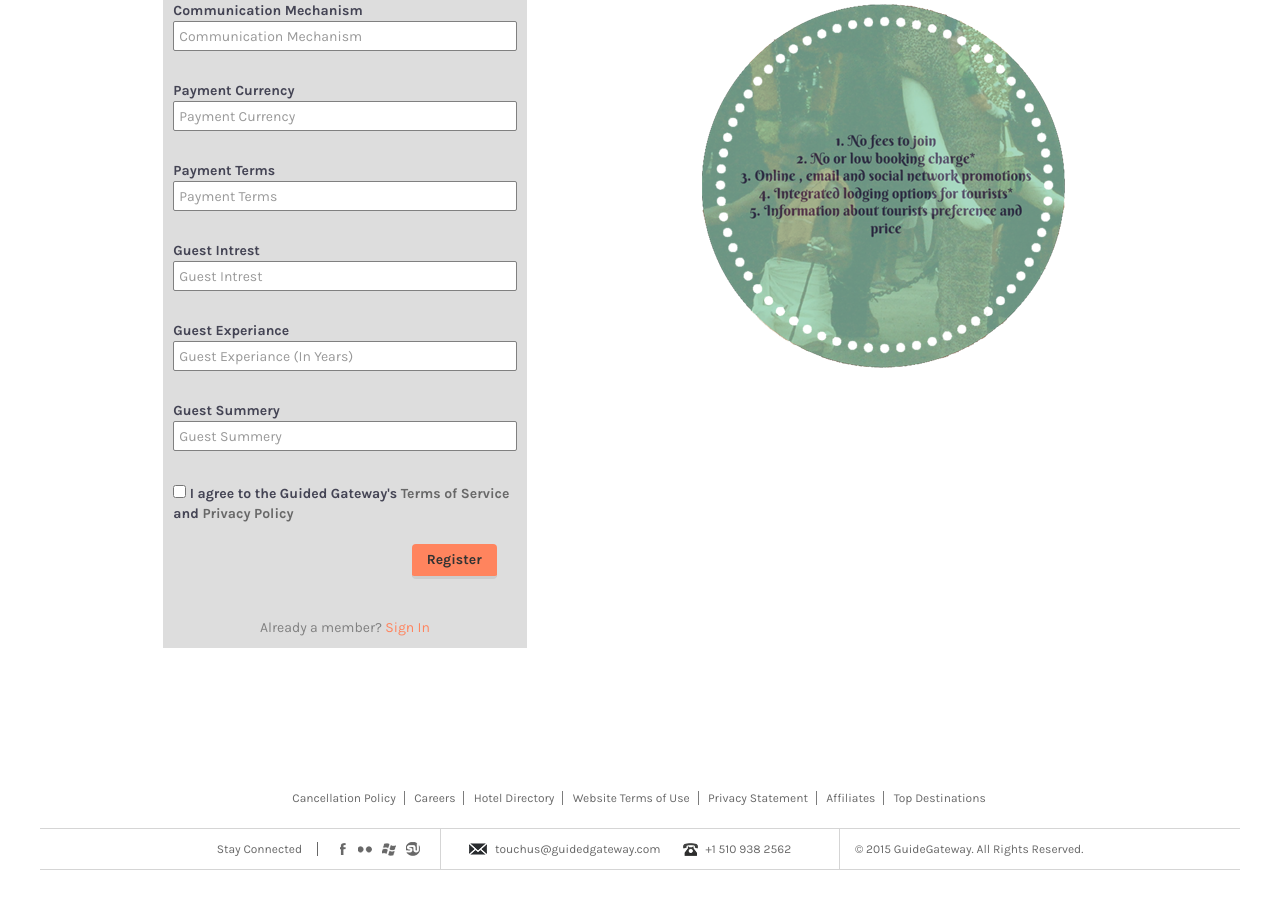
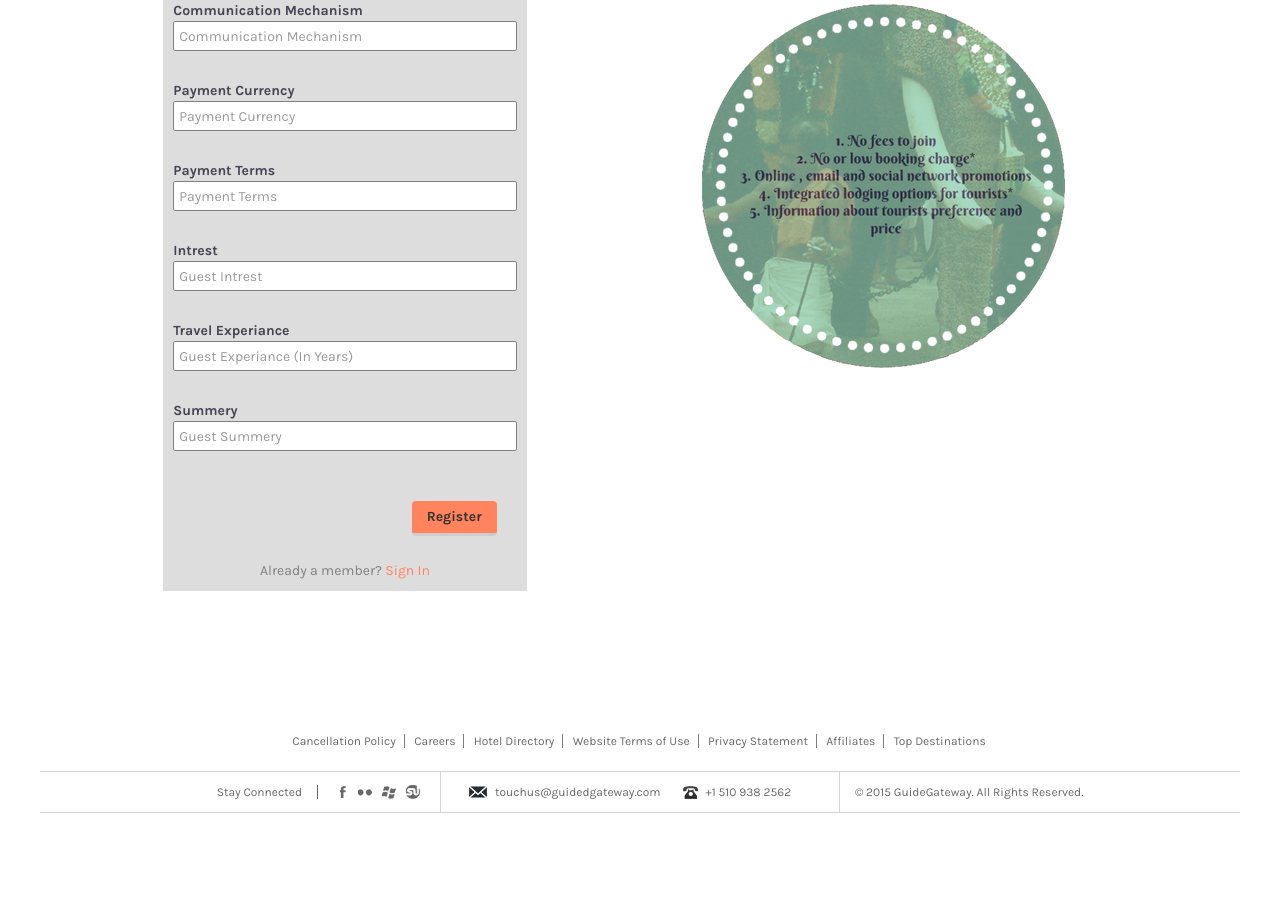
Before and after one commit to rsaha/images, a PHP site: page /guide_registration_2.php in a window 1280 px wide. Shown: the part 576-1476 px from the top of the page. After the commit the page ends 1389 px from the top, so only its background shows below. Run offline with PHP 8.4, Linux system fonts and the light colour scheme.

Commit message:
changes in guide registration

```diff
--- a/guide_registration_2.php
+++ b/guide_registration_2.php
@@ -254,7 +254,7 @@ session_start();
 
 						<div class="row form-group">
 							<div class="col-sm-12">
-							<strong style="color:#444454;">Guest Intrest</strong>
+							<strong style="color:#444454;">Intrest</strong>
 							</div>
 							<div class="">
 								<div class="form-group col-sm-12">
@@ -264,7 +264,7 @@ session_start();
 						</div>
 						<div class="row form-group">
 							<div class="col-sm-12">
-							<strong style="color:#444454;">Guest Experiance</strong>
+							<strong style="color:#444454;">Travel Experiance</strong>
 							</div>
 							<div class="">
 								<div class="form-group col-sm-12">
@@ -274,7 +274,7 @@ session_start();
 						</div>
 						<div class="row form-group">
 							<div class="col-sm-12">
-							<strong style="color:#444454;">Guest Summery</strong>
+							<strong style="color:#444454;">Summery</strong>
 							</div>
 							<div class="">
 								<div class="form-group col-sm-12">
@@ -284,7 +284,7 @@ session_start();
 						</div>
 
 
-						<div class="form-group>
+						<!-- div class="form-group>
 							<label id="termsofservice-label">
 							<input type="checkbox" value="yes" name="TermsOfService" id="TermsOfService"  >
 							<span id="terms-of-service-label">
@@ -293,7 +293,7 @@ session_start();
 							</label>
 							<span role="alert" class="errormsg" id="errormsg_0_TermsOfService">
 							</span>
-						</div>
+						</div -->
 
 					  <div class="row form-group pull-right">
 					  <br>
```
Also changed, not shown: guide_registration_code.php (+1 -7 lines).
